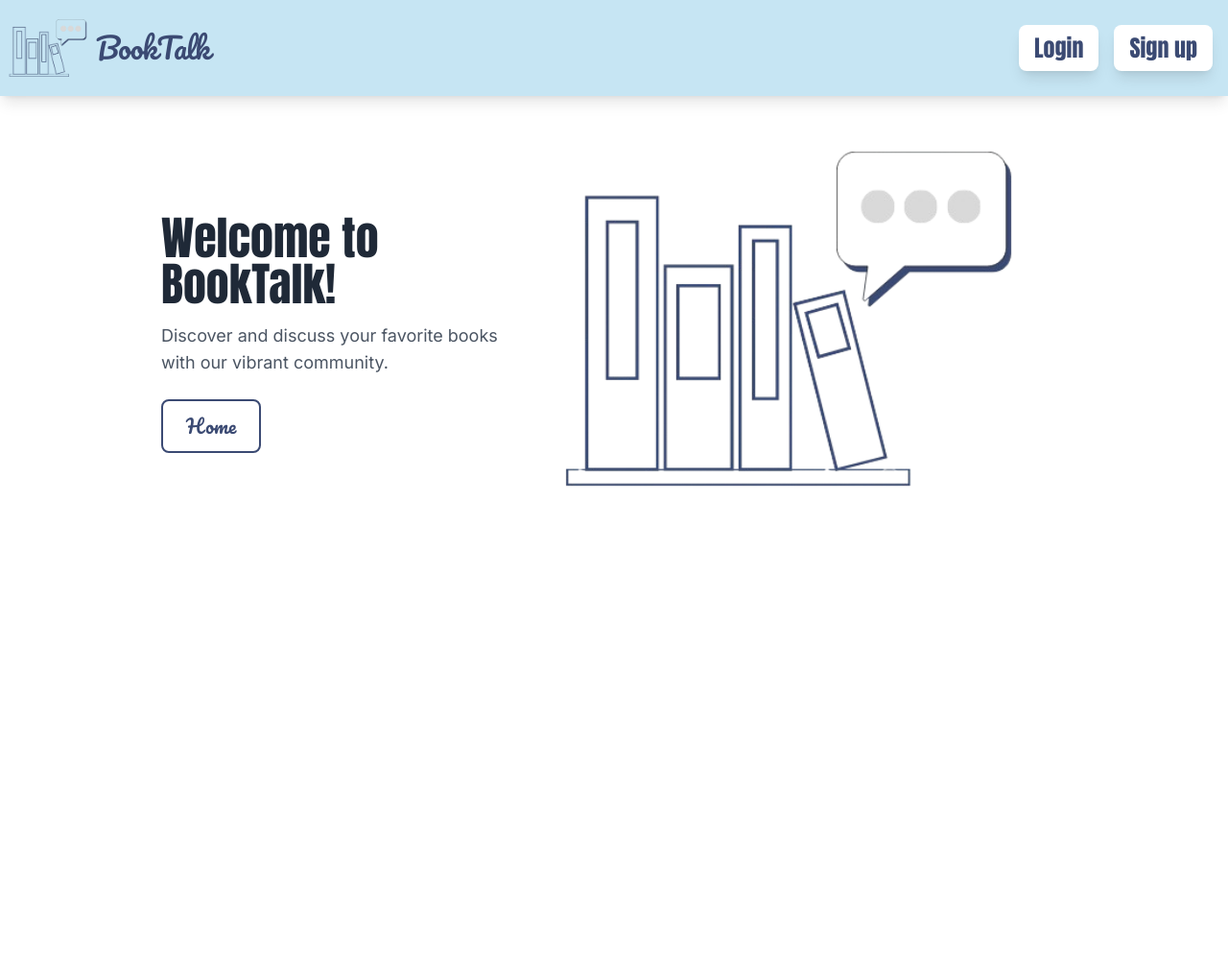
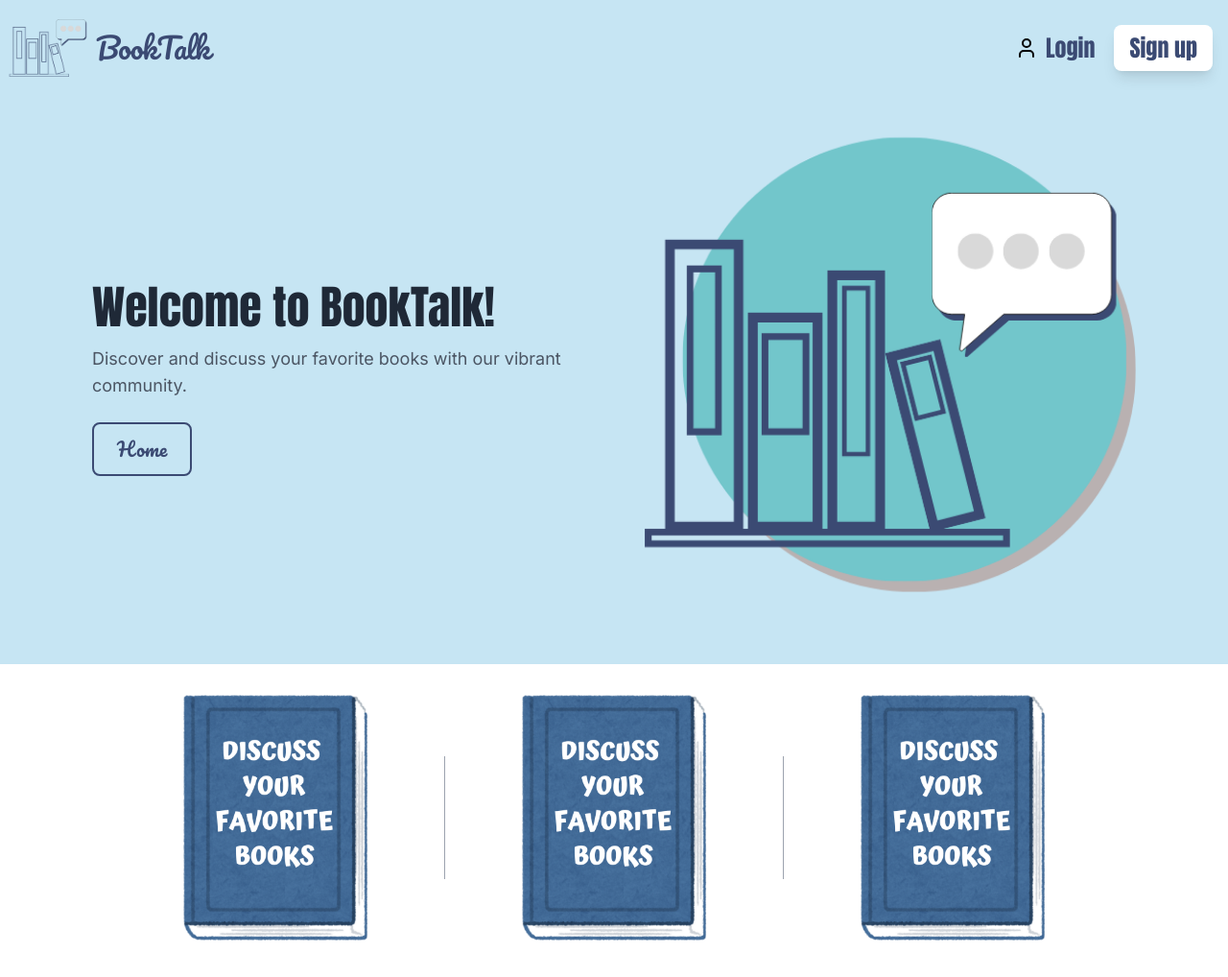
Before and after one commit to meghagl17/Read-Talk, a Next.js app: page / in a window 1280 px wide. Shown: the top 1018 px of the page at 96% size. Before the commit the page ends 800 px from the top, so only its background shows below. Built offline with nearby package versions, Linux system fonts and the light colour scheme; no server answers.

Commit message:
home page styling

```diff
--- a/src/app/layout.js
+++ b/src/app/layout.js
@@ -17,7 +17,8 @@ export default function RootLayout({ children }) {
         <body className={inter.className}>
           <div className="text-2xl">
             <Navbar />
-            <div className=" mx-36 flex flex-col items-center text-center mt-2">
+            {/* <div className=" mx-36 flex flex-col items-center text-center mt-2"> */}
+            <div className="flex flex-col items-center text-center">
               {children}
             </div>
           </div>
--- a/src/app/page.js
+++ b/src/app/page.js
@@ -3,7 +3,8 @@
 import { useRouter } from 'next/navigation';
 import { Pacifico, Anton } from 'next/font/google';
 import Image from 'next/image';
-import BookTalk from '../../public/logo.png';
+import BookTalk from '../../public/BookTalk (2).png';
+import book from '../../public/Discuss your favorite books.png';
 
 const pacifico = Pacifico({
   weight: '400',
@@ -25,10 +26,10 @@ const HomePage = () => {
   };
 
   return (
-    <div className="flex flex-col items-center justify-center">
+    <div className="flex w-full h-full flex-col">
 
-      {/* Tagline and Call-to-Action Button */}
-      <div className="flex flex-row items-center justify-center p-6">
+      {/* Container for Tagline and Logo Side by Side */}
+      <div className="flex flex-row items-center justify-center p-6" style={{ backgroundColor: '#c6e5f3' }}>
         <div className="text-left max-w-xl">
           <h1 className={`${anton.className} text-5xl font-extrabold text-gray-800 mb-4`}>
             Welcome to BookTalk!
@@ -45,15 +46,48 @@ const HomePage = () => {
           </button>
         </div>
 
-        {/* Logo */}
-        <div className="relative w-full flex justify-center mb-8 overflow-hidden">
+        {/* BookTalk Logo beside the Tagline */}
+        <div className="relative w-1/2 flex justify-center mb-8 overflow-hidden max-w-lg">
           <Image
             src={BookTalk}
             alt="BookTalk Logo"
-            className="object-cover object-center w-full h-[400px] max-w-3xl"
+            className="object-cover object-center w-full h-auto"
             priority
           />
         </div>
+      </div>
+
+      {/* Book Image Below */}
+      <div className="relative w-full flex justify-center mb-8 items-center">
+        {/* First Image */}
+        <Image
+          src={book}
+          alt="Discuss your favorite books"
+          className="object-cover object-center w-1/4 h-auto"
+          priority
+        />
+
+        {/* Vertical Line */}
+        <div className="h-32 w-px bg-gray-400 mx-4"></div>
+
+          {/* Second Image */}
+          <Image
+            src={book}
+            alt="Discuss your favorite books"
+            className="object-cover object-center w-1/4 h-auto"
+            priority
+          />
+
+          {/* Vertical Line */}
+          <div className="h-32 w-px bg-gray-400 mx-4"></div>
+
+          {/* Third Image */}
+          <Image
+            src={book}
+            alt="Discuss your favorite books"
+            className="object-cover object-center w-1/4 h-auto"
+            priority
+          />
       </div>
 
     </div>
--- a/src/components/Navbar.jsx
+++ b/src/components/Navbar.jsx
@@ -6,6 +6,8 @@ import { UserButton, useAuth } from '@clerk/nextjs';
 import { Pacifico, Anton } from 'next/font/google'
 import Image from 'next/image';
 import BookTalk from '../../public/logo.png';
+import { User } from 'lucide-react';
+
 
 const pacifico = Pacifico({
   weight: '400',
@@ -39,11 +41,15 @@ export function Navbar() {
         {/* Links */}
         <div className="flex items-center space-x-8">
           {!userId ? (
-            <div className="flex items-center space-x-4">
+            <div className="flex items-center space-x-5">
+
               <Link href="/sign-in" passHref>
-                <div className={`${anton.className} text-2lg font-medium px-4 py-2 rounded-lg shadow-lg hover:bg-blue-600 transition-colors duration-300`}
-                  style={{ backgroundColor: '#ffffff', color: '#3b4a73' }}>
+                <div className="flex items-center space-x-2">
+                <User />
+                <div className={`${anton.className} text-2lg font-medium py-2`}
+                  style={{ color: '#3b4a73' }}>
                   Login
+                </div>
                 </div>
               </Link>
 
```
Also changed, not shown: public/BookTalk (2).png (added), public/Discuss your favorite books.png (added).
